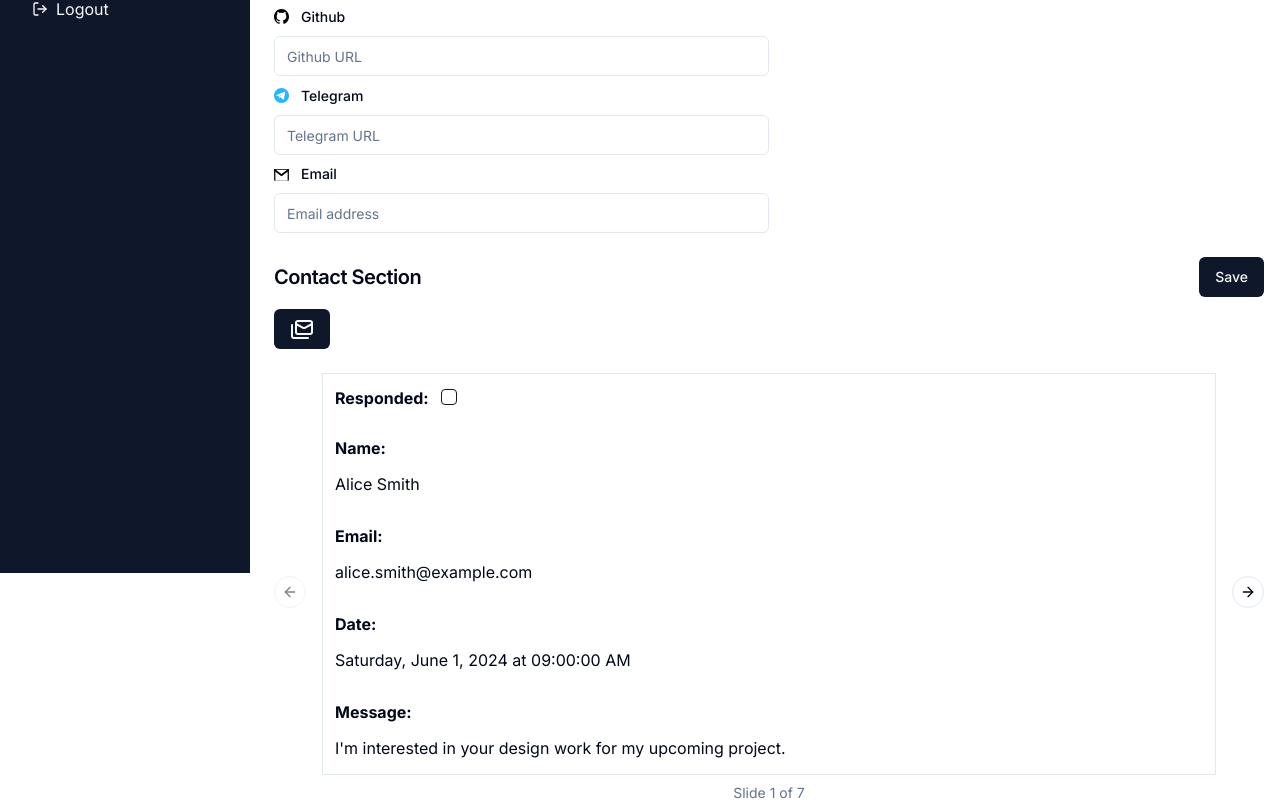
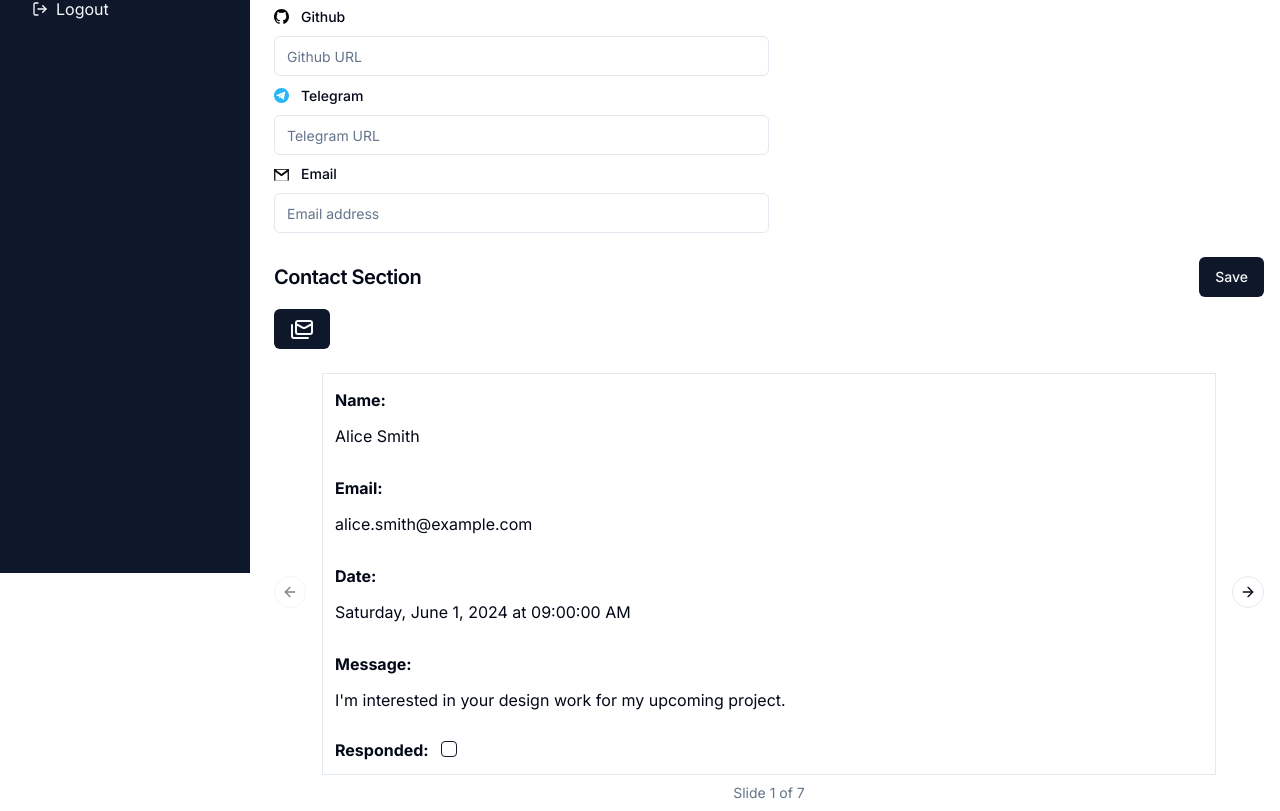
Before and after one commit to arshia-eskandari/portfolio, a Next.js app: page /admin/contact in a window 1280 px wide. Shown: the part 227-1038 px from the top of the page. Built offline with nearby package versions, Linux system fonts and the light colour scheme; no server answers; the database is empty.

Commit message:
added submission logic

```diff
--- a/src/app/admin/contact/_components/ContactForm.tsx
+++ b/src/app/admin/contact/_components/ContactForm.tsx
@@ -27,28 +27,9 @@ export default function ContactForm({
   contacts: Contact[];
   action: (formData: FormData) => Promise<any>;
 }) {
-  const [form, setForm] = useState<{
-    githubUrl: string;
-    linkedinUrl: string;
-    telegramUrl: string;
-    emailAddress: string;
-  }>({
-    githubUrl: "",
-    linkedinUrl: "",
-    telegramUrl: "",
-    emailAddress: "",
-  });
-  const [formErrors, setFormErrors] = useState<{
-    githubUrl: string;
-    linkedinUrl: string;
-    telegramUrl: string;
-    emailAddress: string;
-  }>({
-    githubUrl: "",
-    linkedinUrl: "",
-    telegramUrl: "",
-    emailAddress: "",
-  });
+  const [checkState, setCheckState] = useState<{
+    [key: string]: Status;
+  }>({});
   const [loading, setLoading] = useState(false);
   const [showSpinner, setShowSpinner] = useState(false);
   const router = useRouter();
@@ -76,34 +57,21 @@ export default function ContactForm({
     });
   }, [api]);
 
-  const validateUrl = (text: string) => {
-    return text.length <= 100;
-  };
-
-  const onInputChange = (
-    type: "githubUrl" | "linkedinUrl" | "telegramUrl" | "emailAddress",
-    e: ChangeEvent<HTMLInputElement>,
-  ) => {
-    setFormErrors({
-      ...formErrors,
-      [type]: !validateUrl(e.target.value)
-        ? "The url must be less than 100 characters"
-        : validateUrl(e.target.value)
-          ? ""
-          : formErrors[type],
-    });
-    const newForm = { ...form, [type]: e.target.value };
-    setForm(newForm);
-  };
-
   const actionWithLoading = async (event: React.FormEvent<HTMLFormElement>) => {
     event.preventDefault();
     setErrorMssg("");
     setLoading(true);
     setShowSpinner(true);
-    const form = event.currentTarget;
-    const formData = new FormData(form);
-    const response = await action(formData);
+    const formData = new FormData();
+    let changedCount = 0;
+    contacts.forEach(({ id, status }) => {
+      if (checkState[id] !== status) {
+        formData.append(id, checkState[id]);
+        changedCount++;
+      }
+    });
+    let response = { status: 200, message: "No contacts were changed" };
+    if (changedCount) response = await action(formData);
     setLoading(false);
 
     if (response.status === 200 || response.status === 201) {
@@ -117,6 +85,14 @@ export default function ContactForm({
     if (errorMssg !== "") setErrorMssg("");
     // eslint-disable-next-line react-hooks/exhaustive-deps
   }, []);
+
+  useEffect(() => {
+    const newCheckState: { [key: string]: Status } = {};
+    contacts.forEach(({ id, status }) => {
+      newCheckState[id] = status;
+    });
+    setCheckState(newCheckState);
+  }, [contacts]);
 
   const onTransitionEnd = () => {
     // EXPLANATION: Hide spinner only after the fade-out transition
@@ -192,20 +168,6 @@ export default function ContactForm({
                     key={index}
                   >
                     <div className="border-[1px] p-3">
-                      <Label
-                        htmlFor={id}
-                        className="mr-3 mt-6 break-all text-base font-bold"
-                      >
-                        Responded:
-                      </Label>
-                      <Checkbox
-                        name={id}
-                        id={id}
-                        value={id}
-                        className="bg-white"
-                        // EXPLANATION: When clicking on the checkbox the modal should not appear
-                        onClick={(e) => e.stopPropagation()}
-                      />
                       <P className="break-all font-bold">Name:</P>
                       <P className="break-all [&:not(:first-child)]:mt-2">{`${capitalizeFirstLetter(
                         firstName,
@@ -219,9 +181,32 @@ export default function ContactForm({
                         {formatReadableDate(createdAt)}
                       </P>
                       <P className="break-all font-bold">Message:</P>
-                      <P className="break-all [&:not(:first-child)]:mt-2">
+                      <P className="mb-6 break-all [&:not(:first-child)]:mt-2">
                         {message}
                       </P>
+                      <Label
+                        htmlFor={id}
+                        className="mr-3 mt-6 break-all text-base font-bold"
+                      >
+                        Responded:
+                      </Label>
+                      <Checkbox
+                        id={id}
+                        defaultChecked={status === Status.RESPONDED}
+                        className="bg-white"
+                        // EXPLANATION: When clicking on the checkbox the modal should not appear
+                        onClick={(e) => {
+                          e.stopPropagation();
+                          const newCheckState: { [key: string]: Status } = {
+                            ...checkState,
+                          };
+                          newCheckState[id] =
+                            checkState[id] === Status.PENDING
+                              ? Status.RESPONDED
+                              : Status.PENDING;
+                          setCheckState(newCheckState);
+                        }}
+                      />
                     </div>
                   </CarouselItem>
                 ),
```
